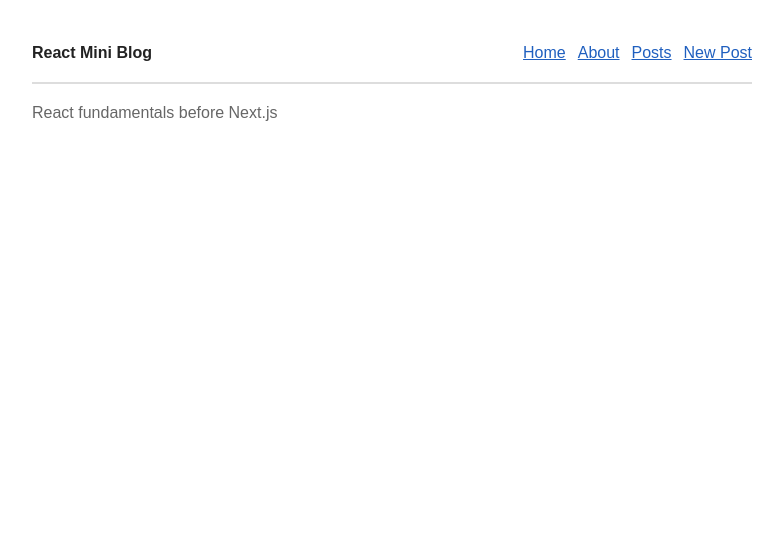
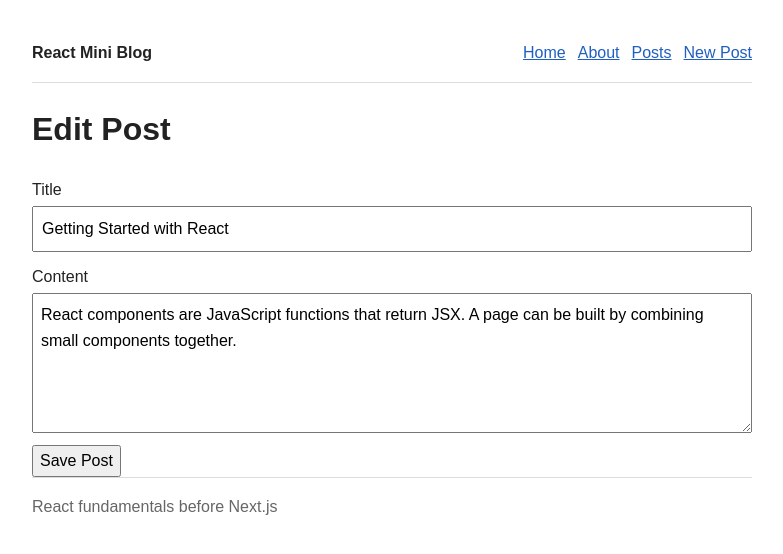
Before and after one commit to db-woman-2026/ReactMiniBlog_Steps, a React (Vite) app: page /posts/1/edit in a window 1280 px wide. Shown: the top 554 px of the page, without its empty margins (248-1031 px from the left). Built offline with nearby package versions, Linux system fonts and the light colour scheme.

Commit message:
step-12: update posts with edit route

```diff
--- a/src/App.jsx
+++ b/src/App.jsx
@@ -4,6 +4,7 @@ import Footer from './components/Footer'
 import Header from './components/Header'
 import { initialPosts } from './data/posts'
 import AboutPage from './pages/AboutPage'
+import EditPostPage from './pages/EditPostPage'
 import HomePage from './pages/HomePage'
 import NewPostPage from './pages/NewPostPage'
 import PostDetailPage from './pages/PostDetailPage'
@@ -29,6 +30,21 @@ function App() {
     setPosts(posts.filter((post) => post.id !== id))
   }
 
+  function updatePost(id, postInput) {
+    setPosts(
+      posts.map((post) =>
+        post.id === id
+          ? {
+              ...post,
+              title: postInput.title,
+              excerpt: postInput.content.slice(0, 80),
+              content: postInput.content,
+            }
+          : post,
+      ),
+    )
+  }
+
   return (
     <BrowserRouter>
       <Header />
@@ -44,6 +60,10 @@ function App() {
           path="/posts/:postId"
           element={<PostDetailPage posts={posts} onDelete={deletePost} />}
         />
+        <Route
+          path="/posts/:postId/edit"
+          element={<EditPostPage posts={posts} onUpdate={updatePost} />}
+        />
       </Routes>
       <Footer />
     </BrowserRouter>
--- /dev/null
+++ b/src/pages/EditPostPage.jsx
@@ -0,0 +1,73 @@
+import { useState } from 'react'
+import { Link, useNavigate, useParams } from 'react-router-dom'
+
+function EditPostPage({ posts, onUpdate }) {
+  const { postId } = useParams()
+  const navigate = useNavigate()
+  const post = posts.find((item) => item.id === postId)
+  const [title, setTitle] = useState(post?.title ?? '')
+  const [content, setContent] = useState(post?.content ?? '')
+  const [error, setError] = useState('')
+
+  if (!post) {
+    return (
+      <main>
+        <h1>Post not found</h1>
+        <p>No post matches this address.</p>
+        <Link to="/posts">Back to posts</Link>
+      </main>
+    )
+  }
+
+  function handleSubmit(event) {
+    event.preventDefault()
+
+    const trimmedTitle = title.trim()
+    const trimmedContent = content.trim()
+
+    if (!trimmedTitle || !trimmedContent) {
+      setError('Please enter both a title and content.')
+      return
+    }
+
+    onUpdate(post.id, {
+      title: trimmedTitle,
+      content: trimmedContent,
+    })
+
+    navigate(`/posts/${post.id}`)
+  }
+
+  return (
+    <main>
+      <h1>Edit Post</h1>
+      <form onSubmit={handleSubmit}>
+        {error && <p className="error-message">{error}</p>}
+
+        <label htmlFor="title">Title</label>
+        <input
+          id="title"
+          value={title}
+          onChange={(event) => {
+            setTitle(event.target.value)
+            setError('')
+          }}
+        />
+
+        <label htmlFor="content">Content</label>
+        <textarea
+          id="content"
+          value={content}
+          onChange={(event) => {
+            setContent(event.target.value)
+            setError('')
+          }}
+        />
+
+        <button type="submit">Save Post</button>
+      </form>
+    </main>
+  )
+}
+
+export default EditPostPage
--- a/src/pages/PostDetailPage.jsx
+++ b/src/pages/PostDetailPage.jsx
@@ -34,6 +34,7 @@ function PostDetailPage({ posts, onDelete }) {
       >
         Delete
       </button>
+      <Link to={`/posts/${post.id}/edit`}>Edit</Link>
       <Link to="/posts">Back to posts</Link>
     </main>
   )
```
